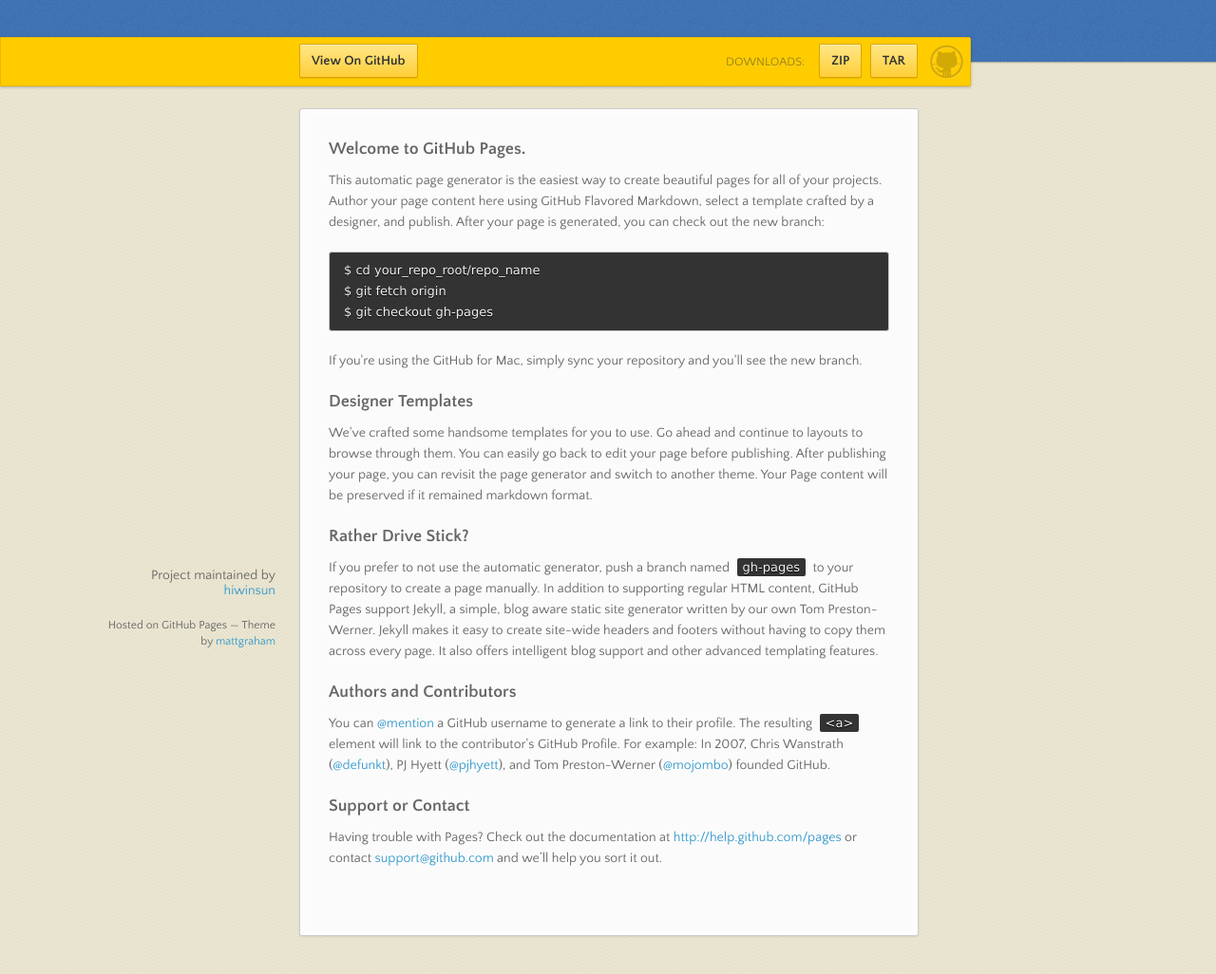
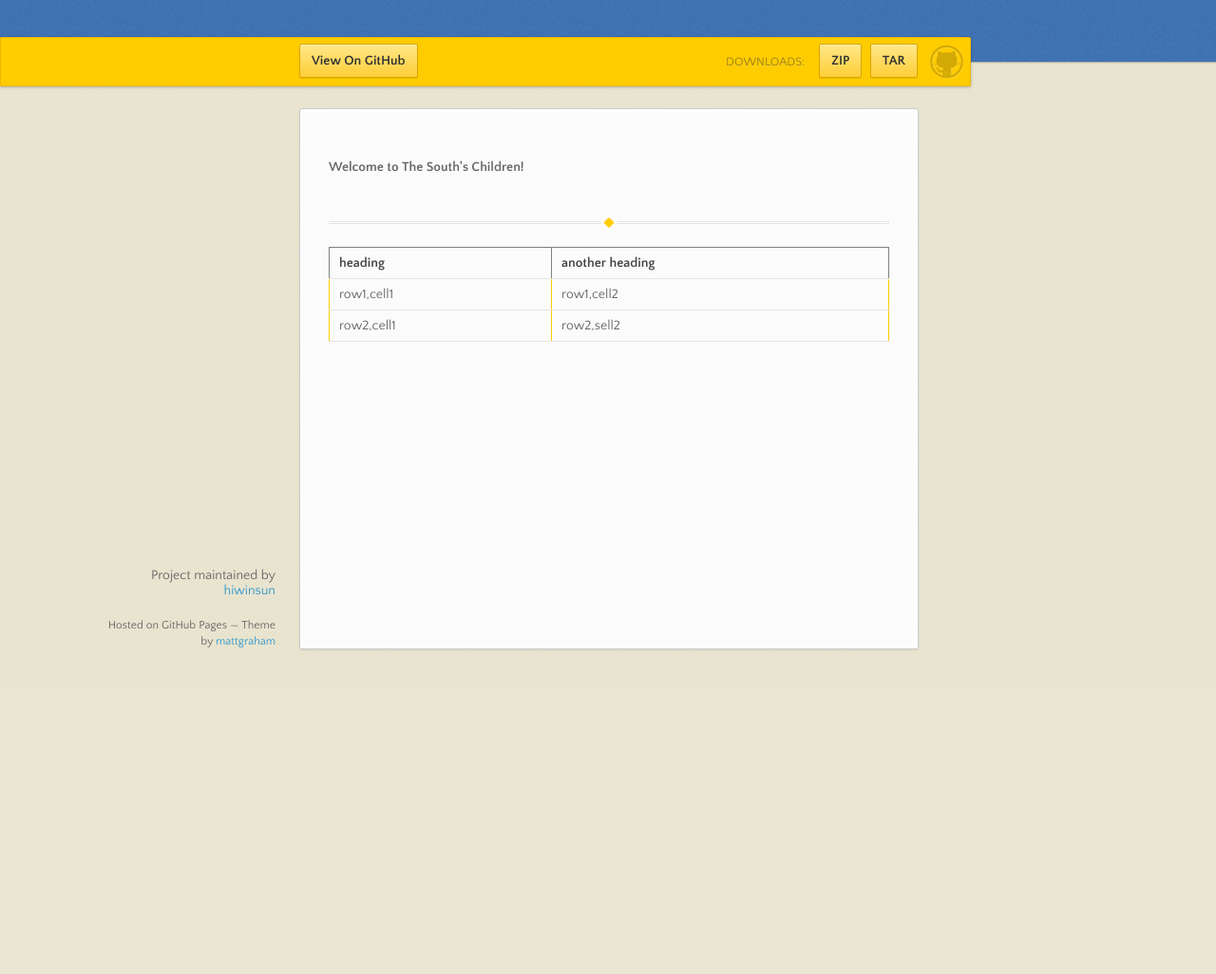
Before and after one commit to hiwinsun/Hello-World, a plain HTML site: page index.html in a window 1280 px wide. Shown: the part 76-1102 px from the top of the page at 95% size. After the commit the page ends 800 px from the top, so only its background shows below. Drawn offline with nearby package versions, Linux system fonts and the light colour scheme.

```diff
--- a/index.html
+++ b/index.html
@@ -39,37 +39,27 @@
         <ul></ul>
       </nav>
       <section>
-        <h3>
-<a name="welcome-to-github-pages" class="anchor" href="#welcome-to-github-pages"><span class="octicon octicon-link"></span></a>Welcome to GitHub Pages.</h3>
+        <p></p>
+    <p>
 
-<p>This automatic page generator is the easiest way to create beautiful pages for all of your projects. Author your page content here using GitHub Flavored Markdown, select a template crafted by a designer, and publish. After your page is generated, you can check out the new branch:</p>
+            <b>Welcome to The South's Children!</b>
 
-<pre><code>$ cd your_repo_root/repo_name
-$ git fetch origin
-$ git checkout gh-pages
-</code></pre>
-
-<p>If you're using the GitHub for Mac, simply sync your repository and you'll see the new branch.</p>
-
-<h3>
-<a name="designer-templates" class="anchor" href="#designer-templates"><span class="octicon octicon-link"></span></a>Designer Templates</h3>
-
-<p>We've crafted some handsome templates for you to use. Go ahead and continue to layouts to browse through them. You can easily go back to edit your page before publishing. After publishing your page, you can revisit the page generator and switch to another theme. Your Page content will be preserved if it remained markdown format.</p>
-
-<h3>
-<a name="rather-drive-stick" class="anchor" href="#rather-drive-stick"><span class="octicon octicon-link"></span></a>Rather Drive Stick?</h3>
-
-<p>If you prefer to not use the automatic generator, push a branch named <code>gh-pages</code> to your repository to create a page manually. In addition to supporting regular HTML content, GitHub Pages support Jekyll, a simple, blog aware static site generator written by our own Tom Preston-Werner. Jekyll makes it easy to create site-wide headers and footers without having to copy them across every page. It also offers intelligent blog support and other advanced templating features.</p>
-
-<h3>
-<a name="authors-and-contributors" class="anchor" href="#authors-and-contributors"><span class="octicon octicon-link"></span></a>Authors and Contributors</h3>
-
-<p>You can <a href="https://github.com/blog/821" class="user-mention">@mention</a> a GitHub username to generate a link to their profile. The resulting <code>&lt;a&gt;</code> element will link to the contributor's GitHub Profile. For example: In 2007, Chris Wanstrath (<a href="https://github.com/defunkt" class="user-mention">@defunkt</a>), PJ Hyett (<a href="https://github.com/pjhyett" class="user-mention">@pjhyett</a>), and Tom Preston-Werner (<a href="https://github.com/mojombo" class="user-mention">@mojombo</a>) founded GitHub.</p>
-
-<h3>
-<a name="support-or-contact" class="anchor" href="#support-or-contact"><span class="octicon octicon-link"></span></a>Support or Contact</h3>
-
-<p>Having trouble with Pages? Check out the documentation at <a href="http://help.github.com/pages">http://help.github.com/pages</a> or contact <a href="mailto:support@github.com">support@github.com</a> and we’ll help you sort it out.</p>
+    </p>
+<br><hr><table width="154" height="82" border="1">
+<tr>
+<th>heading</th>
+        <th>another heading</th>
+    </tr>
+<tr>
+<td width="70">row1,cell1</td>
+        <td width="117">row1,cell2</td>
+    </tr>
+<tr>
+<td>row2,cell1</td>
+        <td>row2,sell2</td>
+    </tr>
+</table><p>
+</p>
       </section>
       <footer>
         <p>Project maintained by <a href="https://github.com/hiwinsun">hiwinsun</a></p>
```
Also changed, not shown: params.json (+1 -1 lines).
